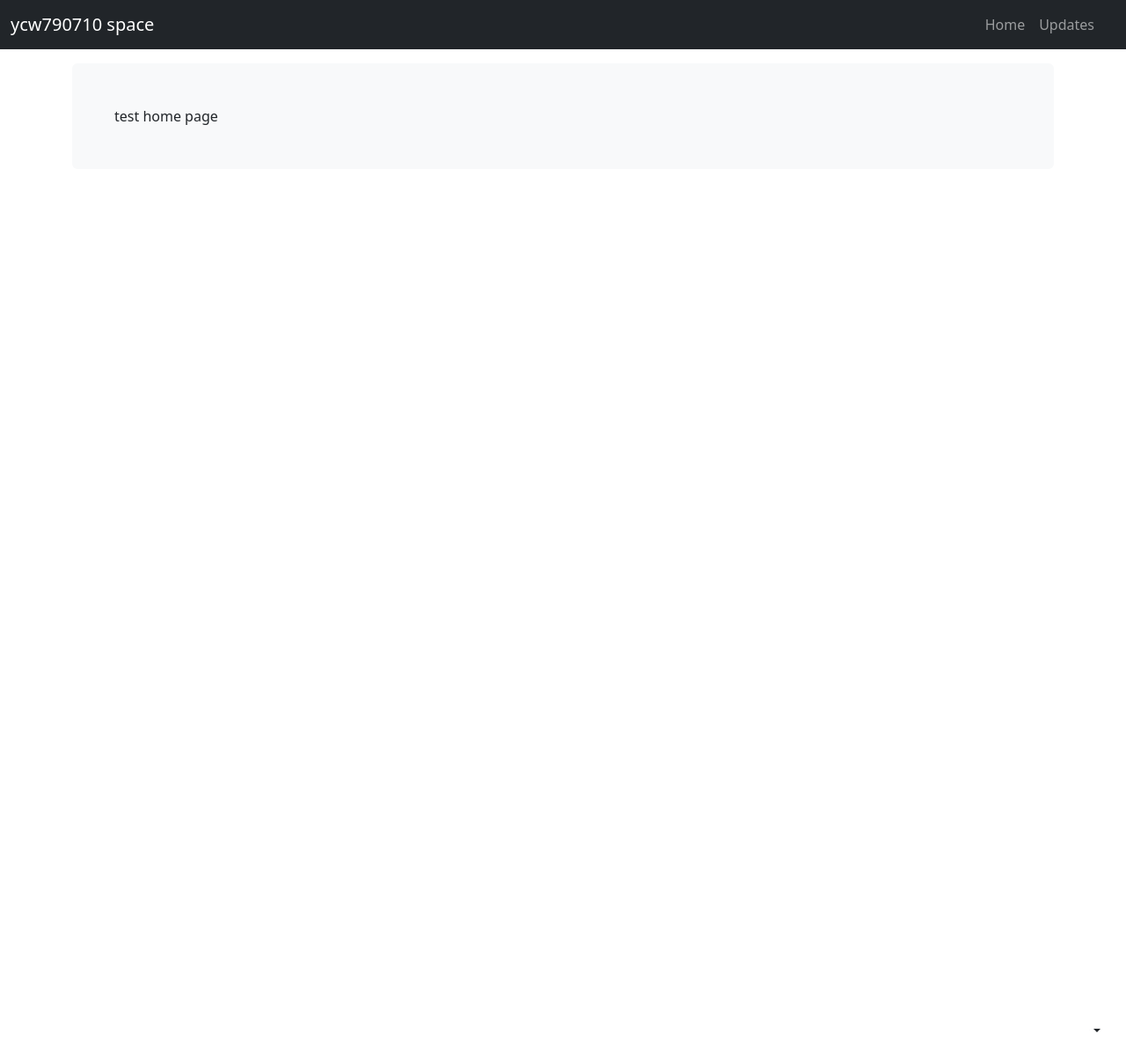
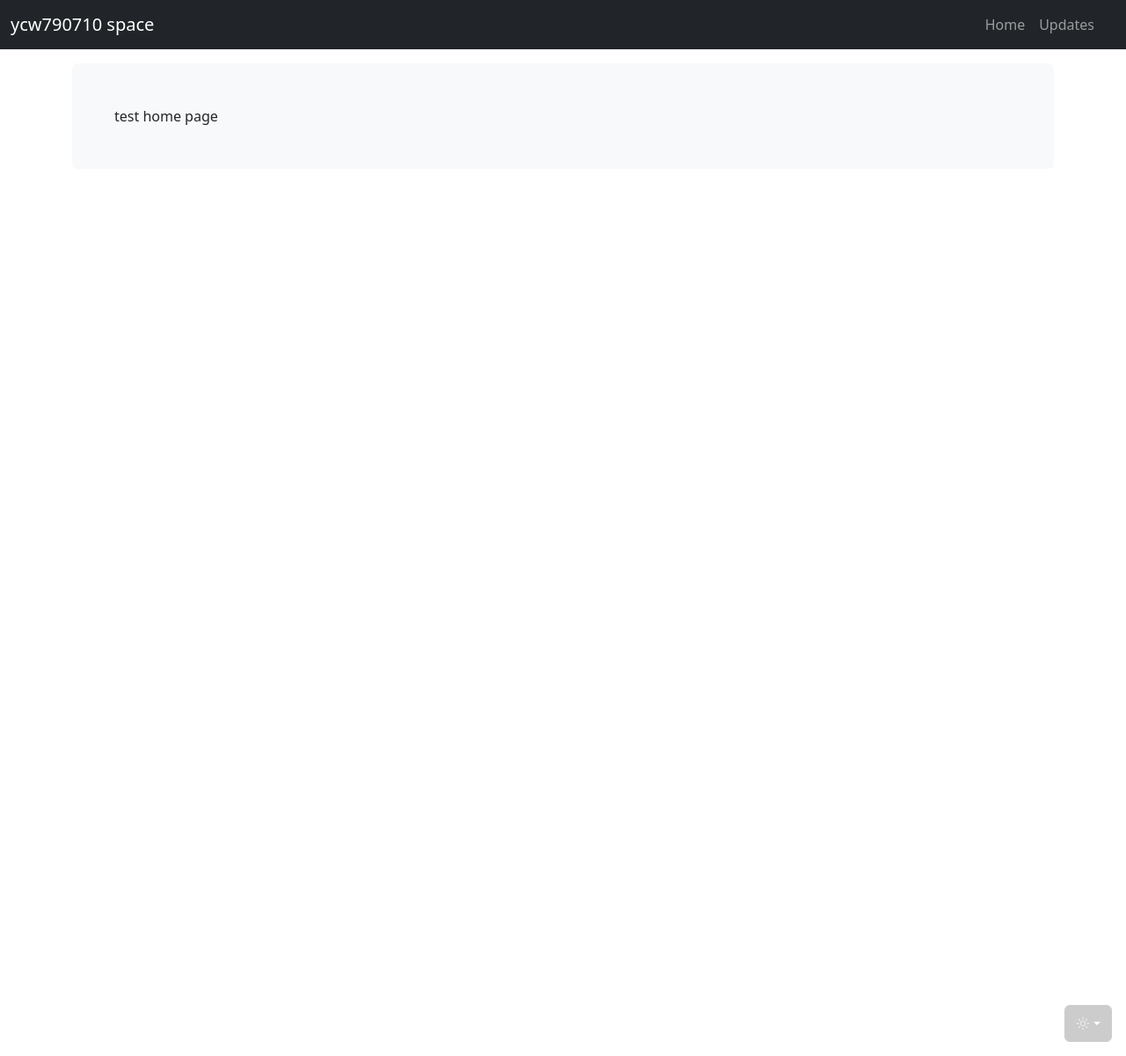
Before and after one commit to ycw790710/ycw790710.github.io, a Jekyll site: the page built from index.html, in a window 1280 px wide and 1200 px high. Shown: the whole window at 88% size. Built offline with Jekyll 4.4.1, drawn with Linux system fonts in a browser that asks for light colours.

Commit message:
修正toggle theme

```diff
--- a/_includes/head.html
+++ b/_includes/head.html
@@ -7,11 +7,11 @@
 
     <!-- favicon.ico: 來自google fonts Deployed Code -->
     <link rel="icon" href="/assets/icons/favicon.ico">
+    <link href="https://cdn.jsdelivr.net/npm/bootstrap@5.3.3/dist/css/bootstrap.min.css" rel="stylesheet" integrity="sha384-QWTKZyjpPEjISv5WaRU9OFeRpok6YctnYmDr5pNlyT2bRjXh0JMhjY6hW+ALEwIH" crossorigin="anonymous">
     <link rel="stylesheet" href="{{ "/assets/css/main.css" | prepend: site.baseurl }}">
     <link rel="stylesheet" href="{{ "/assets/css/toggle_theme.css" | prepend: site.baseurl }}">
-    <link href="https://cdn.jsdelivr.net/npm/bootstrap@5.3.3/dist/css/bootstrap.min.css" rel="stylesheet" integrity="sha384-QWTKZyjpPEjISv5WaRU9OFeRpok6YctnYmDr5pNlyT2bRjXh0JMhjY6hW+ALEwIH" crossorigin="anonymous">
+    <script src="https://cdn.jsdelivr.net/npm/bootstrap@5.3.3/dist/js/bootstrap.bundle.min.js" integrity="sha384-YvpcrYf0tY3lHB60NNkmXc5s9fDVZLESaAA55NDzOxhy9GkcIdslK1eN7N6jIeHz" crossorigin="anonymous"></script>
     <script src="/assets/js/main.js"></script>
     <script src="/assets/js/toggle_theme.js"></script>
-    <script src="https://cdn.jsdelivr.net/npm/bootstrap@5.3.3/dist/js/bootstrap.bundle.min.js" integrity="sha384-YvpcrYf0tY3lHB60NNkmXc5s9fDVZLESaAA55NDzOxhy9GkcIdslK1eN7N6jIeHz" crossorigin="anonymous"></script>
     <link rel="canonical" href="{{ page.url | replace:'index.html','' | prepend: site.baseurl | prepend: site.url }}">
 </head>
--- a/_includes/toggle_theme.html
+++ b/_includes/toggle_theme.html
@@ -6,29 +6,29 @@
           aria-expanded="false"
           data-bs-toggle="dropdown"
           aria-label="Toggle theme (auto)">
-    <img src="/assets/svg/google-fonts-contrast.svg" class="bi my-1 theme-icon-active" width="1em" height="1em">
+    <img src="/assets/svg/google-fonts-contrast.svg" class="bi my-1 theme-icon-active toggle-theme-icon-size">
     <span class="visually-hidden" id="bd-theme-text">Toggle theme</span>
   </button>
   <ul class="dropdown-menu dropdown-menu-end shadow" aria-labelledby="bd-theme-text">
     <li>
       <button type="button" class="dropdown-item d-flex align-items-center" data-bs-theme-value="light" aria-pressed="false">
-        <img src="/assets/svg/google-fonts-light_mode.svg" class="bi me-2 opacity-50" width="1em" height="1em">
+        <img src="/assets/svg/google-fonts-light_mode.svg" class="bi me-2 opacity-50 toggle-theme-icon-size">
         Light
-        <img src="/assets/svg/google-fonts-check.svg" class="bi ms-auto d-none" width="1em" height="1em">
+        <img src="/assets/svg/google-fonts-check.svg" class="bi ms-auto d-none toggle-theme-icon-size">
       </button>
     </li>
     <li>
       <button type="button" class="dropdown-item d-flex align-items-center" data-bs-theme-value="dark" aria-pressed="false">
-        <img src="/assets/svg/google-fonts-dark_mode.svg" class="bi me-2 opacity-50" width="1em" height="1em">
+        <img src="/assets/svg/google-fonts-dark_mode.svg" class="bi me-2 opacity-50 toggle-theme-icon-size">
         Dark
-        <img src="/assets/svg/google-fonts-check.svg" class="bi ms-auto d-none" width="1em" height="1em">
+        <img src="/assets/svg/google-fonts-check.svg" class="bi ms-auto d-none toggle-theme-icon-size">
       </button>
     </li>
     <li>
       <button type="button" class="dropdown-item d-flex align-items-center active" data-bs-theme-value="auto" aria-pressed="true">
-        <img src="/assets/svg/google-fonts-contrast.svg" class="bi me-2 opacity-50" width="1em" height="1em">
+        <img src="/assets/svg/google-fonts-contrast.svg" class="bi me-2 opacity-50 toggle-theme-icon-size">
         Auto
-        <img src="/assets/svg/google-fonts-check.svg" class="bi ms-auto d-none" width="1em" height="1em">
+        <img src="/assets/svg/google-fonts-check.svg" class="bi ms-auto d-none toggle-theme-icon-size">
       </button>
     </li>
   </ul>
--- a/assets/css/toggle_theme.css
+++ b/assets/css/toggle_theme.css
@@ -27,3 +27,8 @@
 .bd-mode-toggle .dropdown-menu .active .bi {
   display: block !important;
 }
+
+.toggle-theme-icon-size{
+  width: 1em;
+  height: 1em;
+}
```
